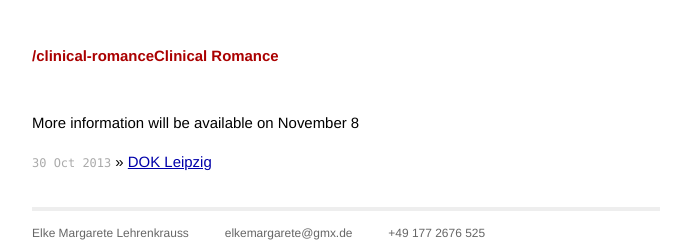
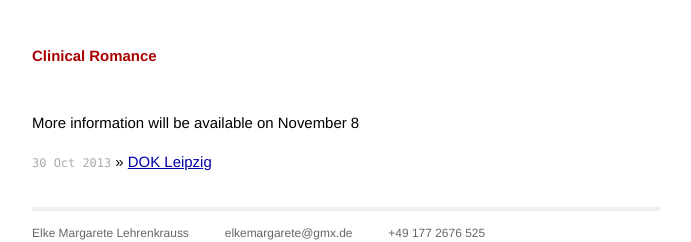
Before and after one commit to elkle/clinical-romance, a Jekyll site: the page built from index.html, in a window 1280 px wide. Shown: the top 242 px of the page, without its empty margins (294-985 px from the left). Built offline with Jekyll 4.4.1, drawn with Linux system fonts in a browser that asks for light colours; Markdown is read by kramdown in place of the engine named in the settings.

Commit message:
FIX: home2

```diff
--- a/_layouts/default.html
+++ b/_layouts/default.html
@@ -17,7 +17,7 @@
 
         <div class="site">
           <div class="header">
-            <h1 class="title"><a href="/">{{ site.baseurl }}{{ site.name }}</a></h1>
+            <h1 class="title"><a href="{{ site.baseurl }}/">{{ site.name }}</a></h1>
             <!-- <a class="extra" href="/">home</a> -->
           </div>
 
```
